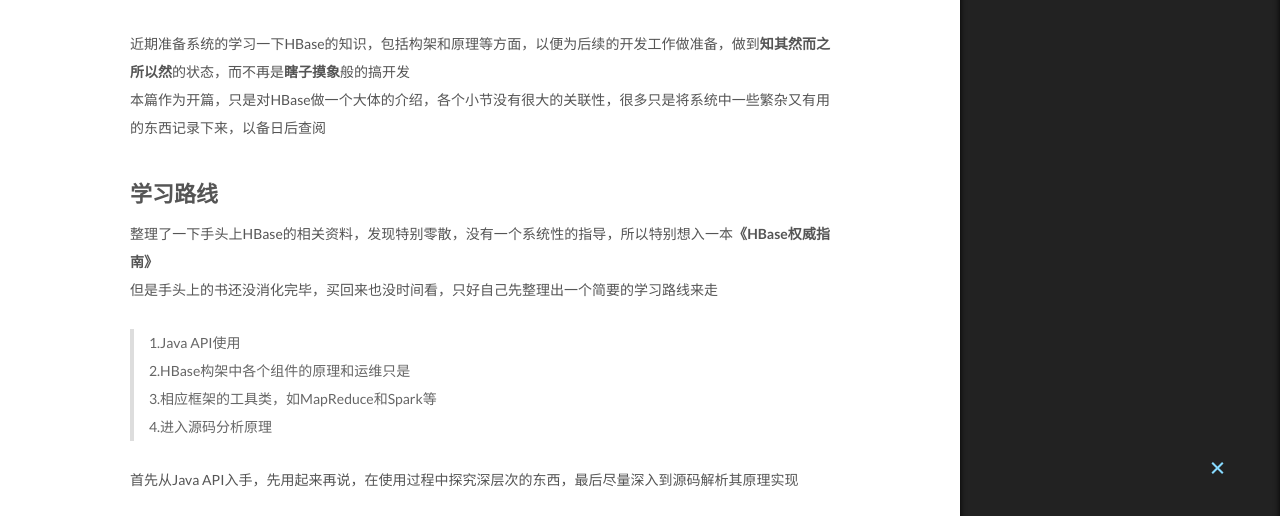
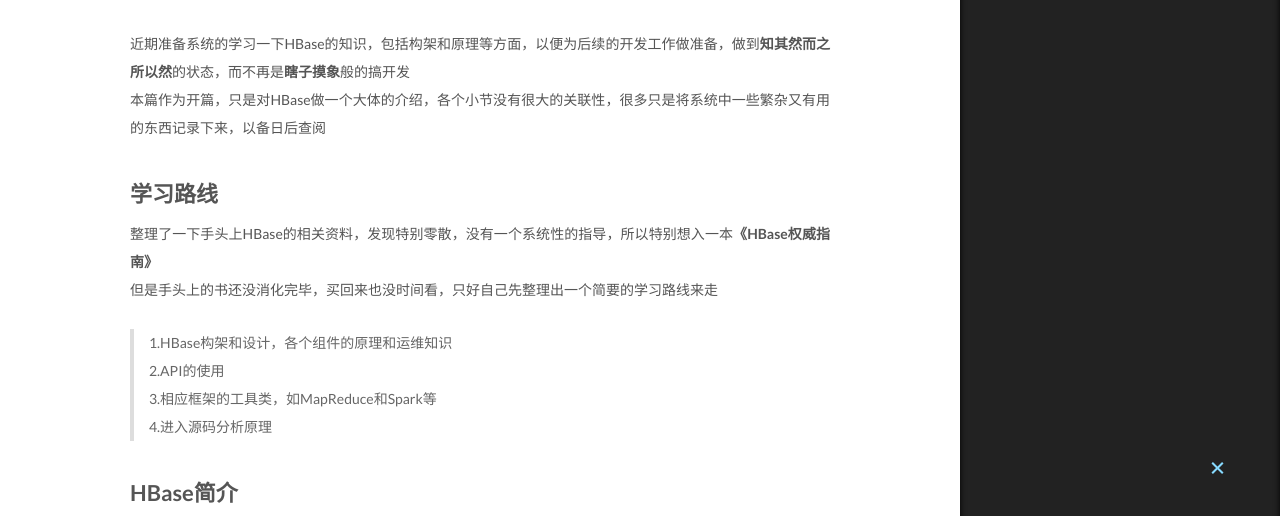
Before and after one commit to chubbyjiang/chubbyjiang.github.io, a plain HTML site: page 2016/07/13/hbase-introduction/index.html in a window 1280 px wide. Shown: the part 273-789 px from the top of the page. Drawn offline with Linux system fonts and the light colour scheme; a script that the page names is missing.

Commit message:
Site updated: 2016-07-17 11:41:33

```diff
--- a/2016/07/13/hbase-introduction/index.html
+++ b/2016/07/13/hbase-introduction/index.html
@@ -92,7 +92,7 @@
 <meta property="og:site_name" content="小黑的博客">
 <meta property="og:description" content="近期准备系统的学习一下HBase的知识，包括构架和原理等方面，以便为后续的开发工作做准备，做到知其然而之所以然的状态，而不再是瞎子摸象般的搞开发本篇作为开篇，只是对HBase做一个大体的介绍，各个小节没有很大的关联性，很多只是将系统中一些繁杂又有用的东西记录下来，以备日后查阅
 学习路线整理了一下手头上HBase的相关资料，发现特别零散，没有一个系统性的指导，所以特别想入一本《HBase权威指南》但">
-<meta property="og:updated_time" content="2016-07-13T11:26:45.000Z">
+<meta property="og:updated_time" content="2016-07-17T02:39:33.000Z">
 <meta name="twitter:card" content="summary">
 <meta name="twitter:title" content="HBase概览">
 <meta name="twitter:description" content="近期准备系统的学习一下HBase的知识，包括构架和原理等方面，以便为后续的开发工作做准备，做到知其然而之所以然的状态，而不再是瞎子摸象般的搞开发本篇作为开篇，只是对HBase做一个大体的介绍，各个小节没有很大的关联性，很多只是将系统中一些繁杂又有用的东西记录下来，以备日后查阅
@@ -328,9 +328,8 @@
         <p>近期准备系统的学习一下HBase的知识，包括构架和原理等方面，以便为后续的开发工作做准备，做到<strong>知其然而之所以然</strong>的状态，而不再是<strong>瞎子摸象</strong>般的搞开发<br>本篇作为开篇，只是对HBase做一个大体的介绍，各个小节没有很大的关联性，很多只是将系统中一些繁杂又有用的东西记录下来，以备日后查阅</p>
 <h2 id="学习路线"><a href="#学习路线" class="headerlink" title="学习路线"></a>学习路线</h2><p>整理了一下手头上HBase的相关资料，发现特别零散，没有一个系统性的指导，所以特别想入一本<strong>《HBase权威指南》</strong><br>但是手头上的书还没消化完毕，买回来也没时间看，只好自己先整理出一个简要的学习路线来走</p>
 <blockquote>
-<p>1.Java API使用<br>2.HBase构架中各个组件的原理和运维只是<br>3.相应框架的工具类，如MapReduce和Spark等<br>4.进入源码分析原理</p>
+<p>1.HBase构架和设计，各个组件的原理和运维知识<br>2.API的使用<br>3.相应框架的工具类，如MapReduce和Spark等<br>4.进入源码分析原理</p>
 </blockquote>
-<p>首先从Java API入手，先用起来再说，在使用过程中探究深层次的东西，最后尽量深入到源码解析其原理实现</p>
 <h2 id="HBase简介"><a href="#HBase简介" class="headerlink" title="HBase简介"></a>HBase简介</h2><h3 id="什么是HBase？"><a href="#什么是HBase？" class="headerlink" title="什么是HBase？"></a>什么是HBase？</h3><p>谈到HBase，必有五点：</p>
 <blockquote>
 <p>1.基于Google的BigTable论文实现<br>2.分布式数据库<br>3.列式存储<br>4.nosql型<br>5.基于HDFS和Zookeeper</p>
```
Also changed, not shown: 2016/07/10/hbase-framework/index.html (+2 -2 lines).
